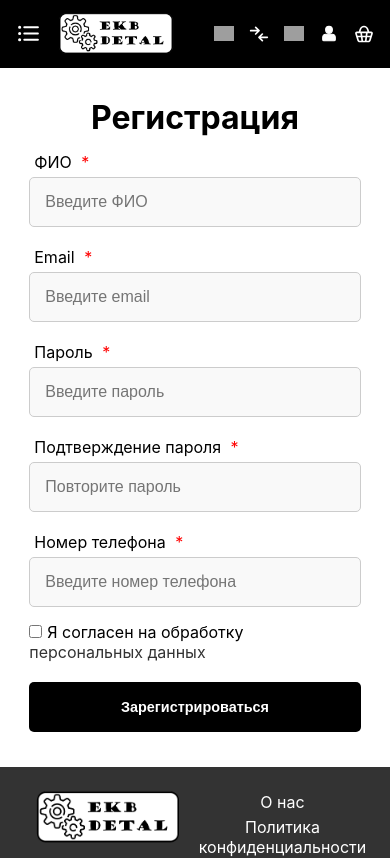
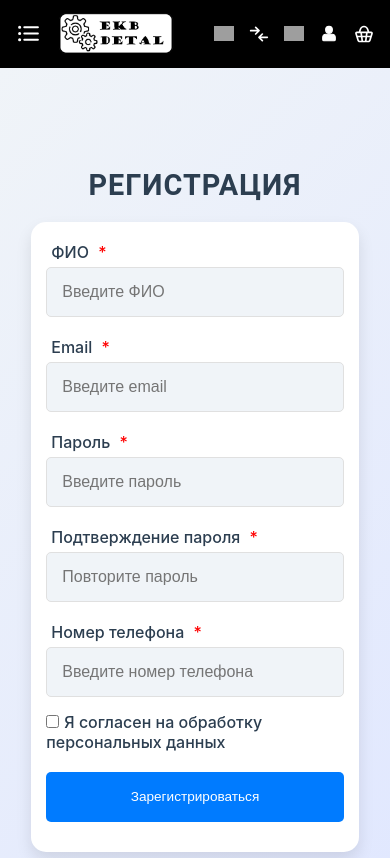
Before and after one commit to Avondeil/frontend_coursework, a React (Create React App) app: page /registration in a window 390 px wide. Shown: the top 858 px of the page. Built offline with nearby package versions, Linux system fonts and the light colour scheme; no server answers; grey boxes are pictures that could not be loaded.

Commit message:
Изменение стиля на страницах входа и регистрации

```diff
--- a/src/components/styles/Auth.css
+++ b/src/components/styles/Auth.css
@@ -5,9 +5,9 @@
     align-items: center;
     flex-direction: column;
     flex-grow: 1;
-    min-height: calc(100vh - 280px);
-    margin-top: 10vh;
-    margin-bottom: 8vh;
+    min-height: 100vh;
+    background: linear-gradient(135deg, #f0f4f8 0%, #e0e7ff 100%);
+    padding: 30px;
 }
 
 .auth-form,
@@ -16,20 +16,26 @@
     flex-direction: column;
     width: 100%;
     max-width: 600px;
+    padding: 20px;
+    background: #fff;
+    border-radius: 15px;
+    box-shadow: 0 8px 16px rgba(0, 0, 0, 0.1);
 }
 
 .auth-form label,
 .registration-form label {
     margin: 5px;
+    color: #2c3e50;
+    font-weight: 500;
 }
 
 .auth-form .input-wrapper,
 .registration-form .input-wrapper {
     position: relative;
     margin-bottom: 15px;
-    border: 1px solid #ccc;
+    border: 1px solid #e0e0e0;
     border-radius: 5px;
-    background-color: #f9f9f9;
+    background-color: #f0f4f8;
     display: flex;
     align-items: center;
     padding: 5px;
@@ -38,7 +44,7 @@
 
 .auth-form .input-wrapper:focus-within,
 .registration-form .input-wrapper:focus-within {
-    border-color: #333;
+    border-color: #007bff;
     background-color: #fff;
 }
 
@@ -50,6 +56,7 @@
     padding: 10px;
     font-size: 1em;
     background: none;
+    color: #333;
 }
 
 .auth-form .input-wrapper .toggle-password,
@@ -58,14 +65,14 @@
     border: none;
     font-size: 1.2em;
     cursor: pointer;
-    color: #333;
+    color: #2c3e50;
     padding: 0 10px;
     transition: color 0.3s ease;
 }
 
 .auth-form .input-wrapper .toggle-password:hover,
 .registration-form .input-wrapper .toggle-password:hover {
-    color: black;
+    color: #007bff;
 }
 
 .required {
@@ -95,25 +102,25 @@
 
 .remember-label {
     margin-left: 5px;
-    color: #333;
+    color: #2c3e50;
     transition: color 0.2s ease;
 }
 
 .remember-label:hover {
-    color: black;
+    color: #007bff;
     cursor: pointer;
 }
 
 .auth-options a,
 .registration-options a {
-    color: #333333;
+    color: #2c3e50;
     transition: color 0.3s ease;
     text-decoration: none;
 }
 
 .auth-options a:hover,
 .registration-options a:hover {
-    color: black;
+    color: #007bff;
 }
 
 .auth-buttons,
@@ -127,20 +134,22 @@
 .registration-buttons button {
     flex: 1;
     height: 45px;
-    background: black;
+    background: #007bff;
     border-radius: 5px;
     color: white;
     font-size: 0.9em;
-    font-weight: bold;
-    transition: background-color 0.3s ease;
+    font-weight: 500;
+    transition: background-color 0.3s ease, transform 0.3s ease;
     border: none;
     cursor: pointer;
 }
 
 .auth-buttons button:hover,
 .registration-buttons button:hover {
-    background: #333;
+    background: #0056b3;
+    transform: translateY(-2px);
 }
+
 .registration-checkbox {
     user-select: none;
 }
@@ -159,6 +168,17 @@
     margin-top: 5px;
 }
 
+.auth h1,
+.registration h1 {
+    font-family: 'Roboto', sans-serif;
+    color: #2c3e50;
+    font-size: 2.8em;
+    font-weight: 700;
+    text-transform: uppercase;
+    letter-spacing: 1px;
+    margin-bottom: 40px;
+    text-align: center;
+}
 
 @media (max-width: 768px) {
     .auth-form,
@@ -166,25 +186,15 @@
         width: 85%;
     }
 
-    .auth {
-        margin: 20px;
-    }
-
+    .auth,
     .registration {
-        margin-top: 20px;
-        margin-bottom: 20px;
-
-        min-height: 67vh;
+        padding: 20px;
     }
 
     .auth h1,
     .registration h1 {
-        display: flex;
-        flex-wrap: wrap;
-        margin: 10px;
-        text-align: center;
-        align-items: center;
-        justify-content: center;
+        font-size: 2.2em;
+        margin-bottom: 20px;
     }
 
     .auth-buttons,
@@ -194,13 +204,29 @@
         gap: 10px;
     }
 
-    .auth-buttons
-    {
+    .auth-buttons {
         height: 100px;
     }
-    .registration-buttons
-    {
+
+    .registration-buttons {
         height: 50px;
     }
+}
 
+@media (max-width: 480px) {
+    .auth h1,
+    .registration h1 {
+        font-size: 1.8em;
+    }
+
+    .auth-form,
+    .registration-form {
+        padding: 15px;
+    }
+
+    .auth-buttons button,
+    .registration-buttons button {
+        height: 40px;
+        font-size: 0.85em;
+    }
 }
```
